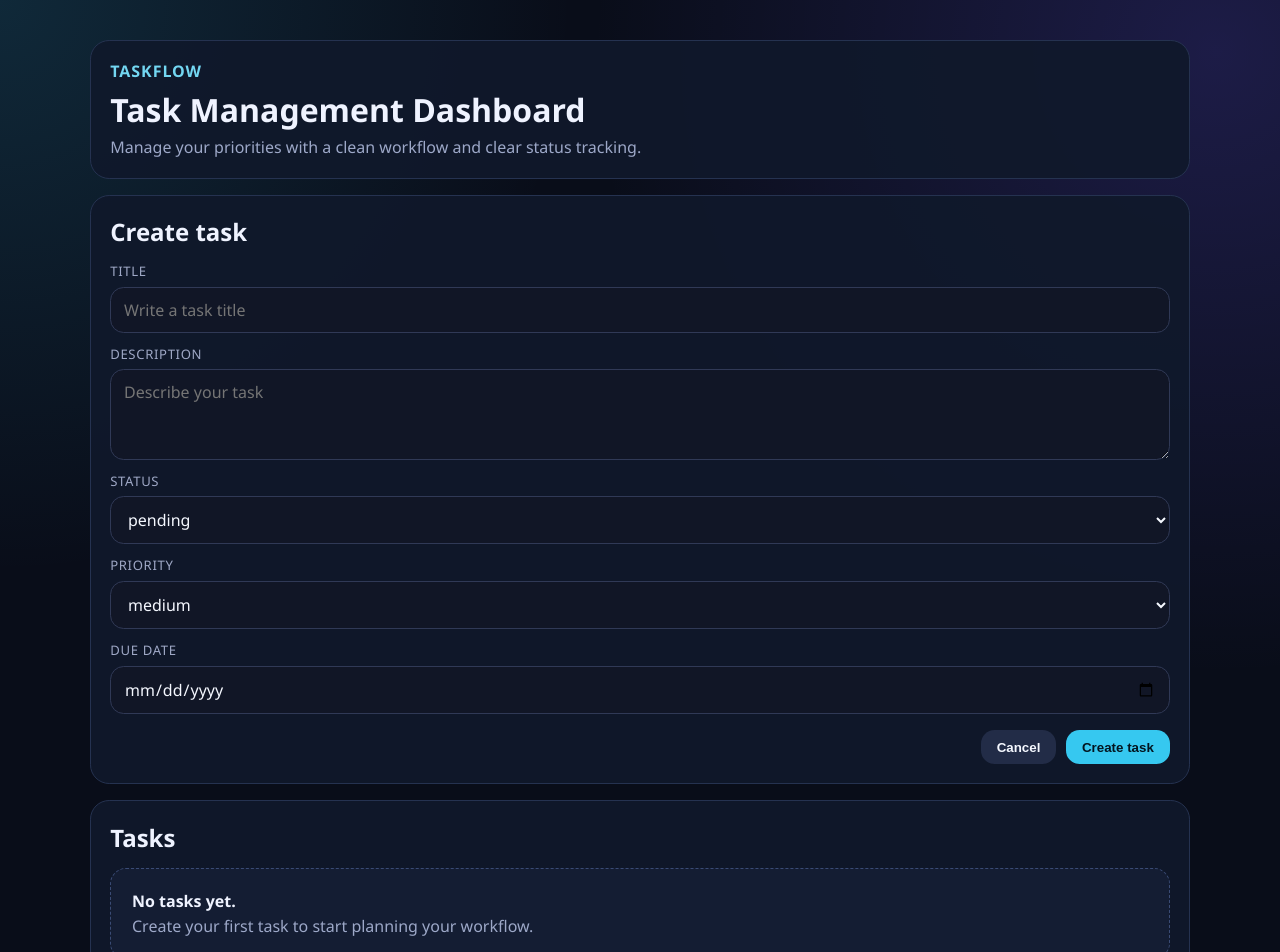
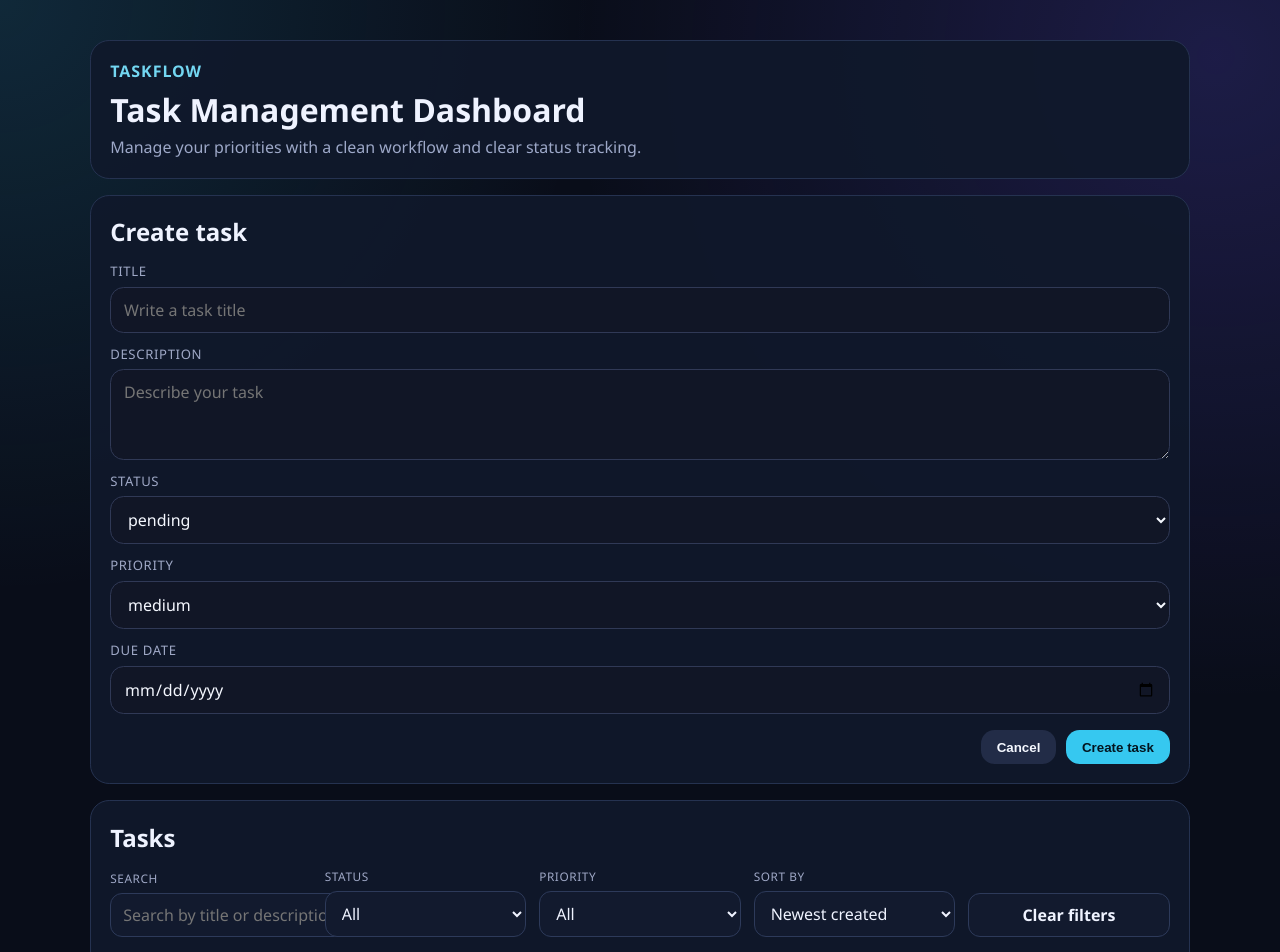
Before and after one commit to FelTor2002/taskflow, an Angular app: page / in a window 1280 px wide. Shown: the top 952 px of the page. Built offline with nearby package versions, Linux system fonts and the light colour scheme.

Commit message:
feat: implement task list filtering search and sorting logic

```diff
--- a/src/app/app.css
+++ b/src/app/app.css
@@ -56,6 +56,7 @@ h2 {
 .task-grid {
   display: grid;
   gap: 0.8rem;
+  margin-top: 1rem;
 }
 
 .empty-state {
@@ -65,6 +66,7 @@ h2 {
   padding: 1.3rem;
   display: grid;
   gap: 0.2rem;
+  margin-top: 1rem;
 }
 
 .empty-state p {
--- a/src/app/app.html
+++ b/src/app/app.html
@@ -14,14 +14,21 @@
 
   <section class="panel">
     <h2>Tasks</h2>
+    <app-task-filters [state]="filters()" (stateChange)="updateFilters($event)" />
+
     @if (tasks().length === 0) {
       <div class="empty-state">
         <p>No tasks yet.</p>
         <span>Create your first task to start planning your workflow.</span>
       </div>
+    } @else if (visibleTasks().length === 0) {
+      <div class="empty-state">
+        <p>No matching tasks.</p>
+        <span>Adjust your search or filters to see more results.</span>
+      </div>
     } @else {
       <div class="task-grid">
-        @for (task of tasks(); track task.id) {
+        @for (task of visibleTasks(); track task.id) {
           <app-task-card
             [task]="task"
             (edit)="editTask($event)"
--- a/src/app/app.ts
+++ b/src/app/app.ts
@@ -1,13 +1,14 @@
 import { Component, computed, inject, signal } from '@angular/core';
 
 import { TaskCardComponent } from './components/task-card/task-card.component';
+import { TaskFiltersComponent, TaskFilterState } from './components/task-filters/task-filters.component';
 import { TaskFormComponent } from './components/task-form/task-form.component';
 import { Task } from './models/interfaces/task.model';
 import { TaskPayload, TaskService } from './services/task.service';
 
 @Component({
   selector: 'app-root',
-  imports: [TaskFormComponent, TaskCardComponent],
+  imports: [TaskFormComponent, TaskCardComponent, TaskFiltersComponent],
   templateUrl: './app.html',
   styleUrl: './app.css',
 })
@@ -15,11 +16,47 @@ export class App {
   private readonly taskService = inject(TaskService);
 
   readonly selectedTaskId = signal<string | null>(null);
+  readonly filters = signal<TaskFilterState>({
+    search: '',
+    status: 'all',
+    priority: 'all',
+    sort: 'createdAt-desc',
+  });
   readonly tasks = this.taskService.tasks;
 
   readonly selectedTask = computed(() =>
     this.tasks().find((task) => task.id === this.selectedTaskId()) ?? null,
   );
+  readonly visibleTasks = computed(() => {
+    const filters = this.filters();
+    const search = filters.search.trim().toLowerCase();
+
+    const filtered = this.tasks().filter((task) => {
+      const matchesSearch =
+        search.length === 0 ||
+        task.title.toLowerCase().includes(search) ||
+        task.description.toLowerCase().includes(search);
+
+      const matchesStatus = filters.status === 'all' || task.status === filters.status;
+      const matchesPriority = filters.priority === 'all' || task.priority === filters.priority;
+
+      return matchesSearch && matchesStatus && matchesPriority;
+    });
+
+    return filtered.sort((taskA, taskB) => {
+      if (filters.sort === 'createdAt-desc') {
+        return Date.parse(taskB.createdAt) - Date.parse(taskA.createdAt);
+      }
+      if (filters.sort === 'createdAt-asc') {
+        return Date.parse(taskA.createdAt) - Date.parse(taskB.createdAt);
+      }
+      if (filters.sort === 'dueDate-asc') {
+        return Date.parse(taskA.dueDate) - Date.parse(taskB.dueDate);
+      }
+
+      return Date.parse(taskB.dueDate) - Date.parse(taskA.dueDate);
+    });
+  });
 
   saveTask(payload: TaskPayload): void {
     const taskId = this.selectedTaskId();
@@ -55,4 +92,8 @@ export class App {
   toggleTaskCompletion(taskId: string): void {
     this.taskService.toggleCompleted(taskId);
   }
+
+  updateFilters(state: TaskFilterState): void {
+    this.filters.set(state);
+  }
 }
```
